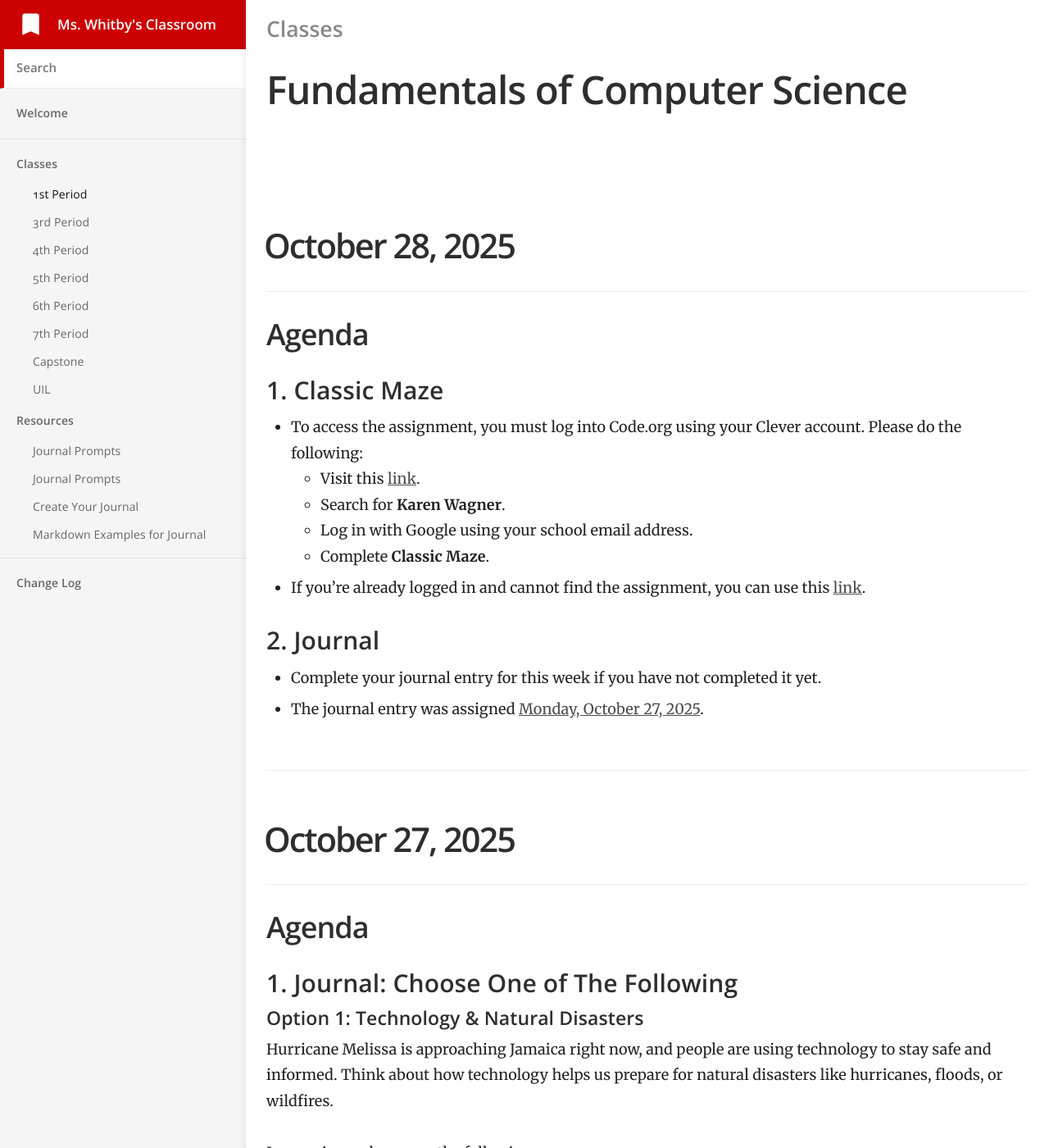
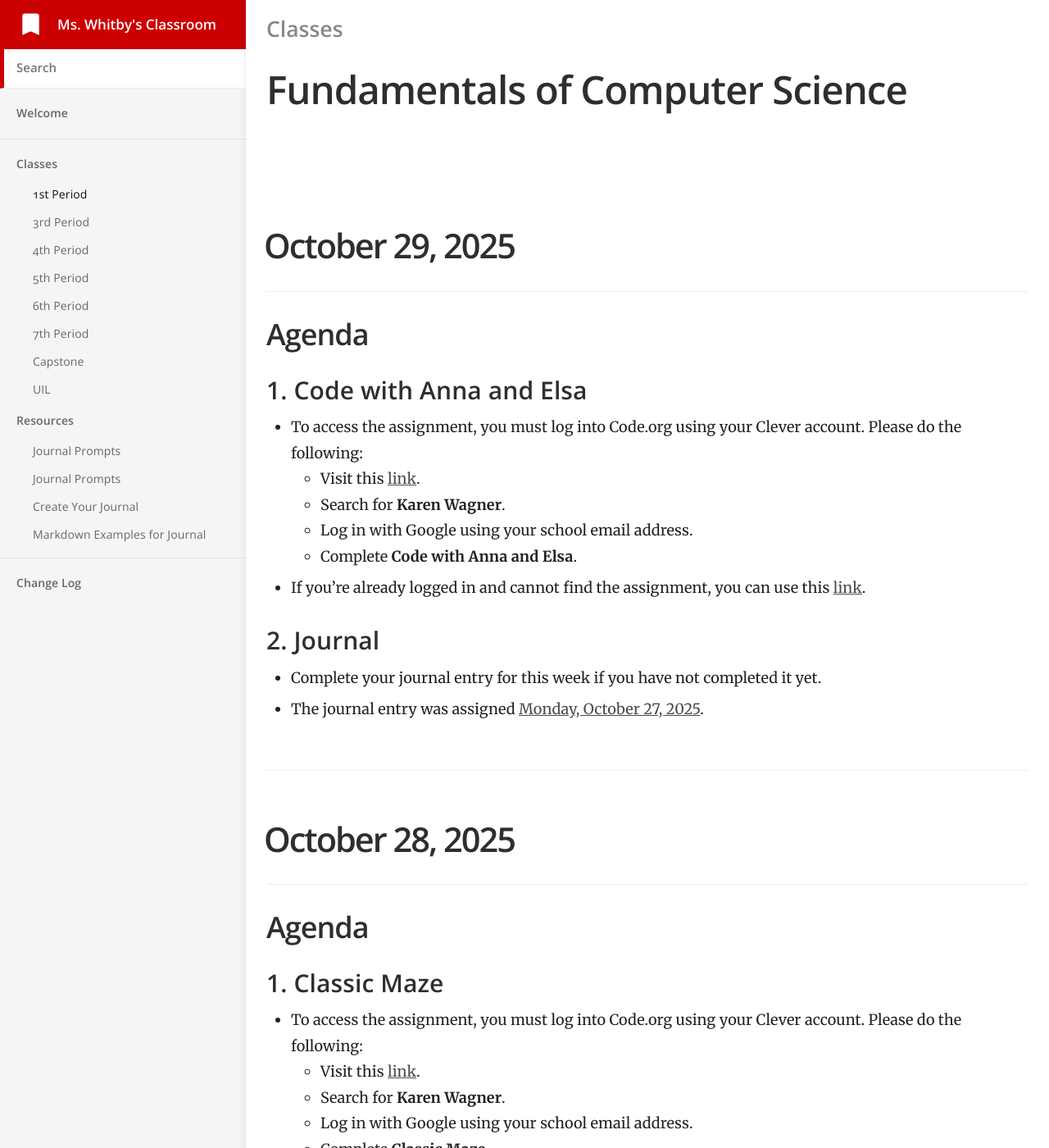
Before and after one commit to mswhitby/classroom, a Jekyll site: the page built from _docs/classes/1st.md, in a window 1280 px wide and 1400 px high. Shown: the whole window at 82% size. Built offline with Jekyll 4.4.1, drawn with Linux system fonts in a browser that asks for light colours.

Commit message:
Updated lessons

```diff
--- a/_docs/classes/1st.md
+++ b/_docs/classes/1st.md
@@ -4,6 +4,27 @@ subtitle: Fundamentals of Computer Science
 category: Classes
 order: 1
 ---
+
+# October 29, 2025
+
+## Agenda
+
+### 1. Code with Anna and Elsa
+
+- To access the assignment, you must log into Code.org using your Clever account. Please do the following:
+    - Visit this [link](https://clever.com/oauth/district-picker?client_id=2f27405716644a951b23&redirect_uri=https%3A%2F%2Fstudio.code.org%2Fusers%2Fauth%2Fclever%2Fcallback&response_type=code&state=ede33ff61289cf32708a0f54079cdd23e31d0b0a02b0e0e8).
+    - Search for **Karen Wagner**.
+    - Log in with Google using your school email address.
+    - Complete **Code with Anna and Elsa**.
+
+- If you're already logged in and cannot find the assignment, you can use this [link](https://studio.code.org/courses/frozen/units/1/lessons/1/levels/1).
+
+### 2. Journal
+
+- Complete your journal entry for this week if you have not completed it yet.
+- The journal entry was assigned [Monday, October 27, 2025](https://github.com/mswhitby/WHSTechNotes/blob/main/journal.md#october-27-2025).
+
+----
 
 # October 28, 2025
 
```
Also changed, not shown: _docs/classes/3rd.md (+21 -0 lines), _docs/classes/7th.md (+21 -0 lines).
